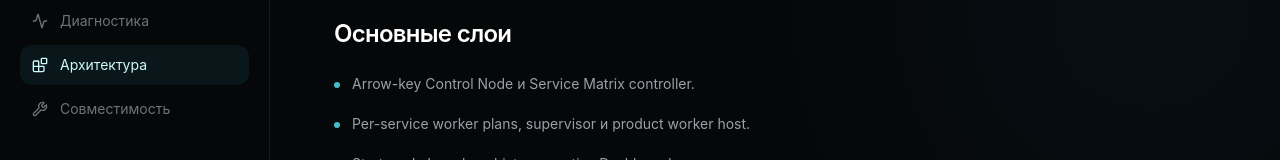
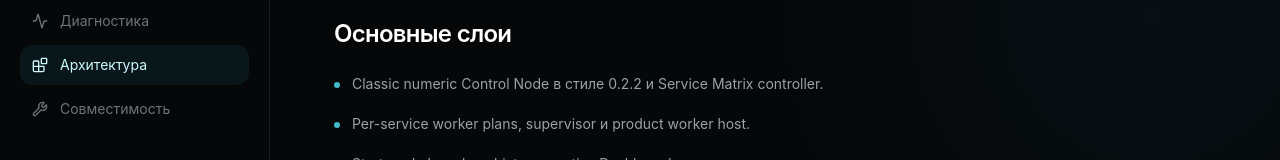
Before and after one commit to Onmaynec/NexRoute, a Next.js app in the folder website/: page /docs/architecture in a window 1280 px wide. Shown: the part 420-580 px from the top of the page. Built offline with nearby package versions, Linux system fonts and the light colour scheme; no server answers.

Commit message:
website: описать classic Control Node 0.6.5

```diff
--- a/website/content/docs.ts
+++ b/website/content/docs.ts
@@ -440,7 +440,7 @@ export const docsPages: Record<string, DocPage> = {
         id: "layers",
         title: "Основные слои",
         bullets: [
-          "Arrow-key Control Node и Service Matrix controller.",
+          "Classic numeric Control Node в стиле 0.2.2 и Service Matrix controller.",
           "Per-service worker plans, supervisor и product worker host.",
           "Strategy Lab probes, history и native Dashboard.",
           "Native tray, notifier и Validation Viewer.",
```
